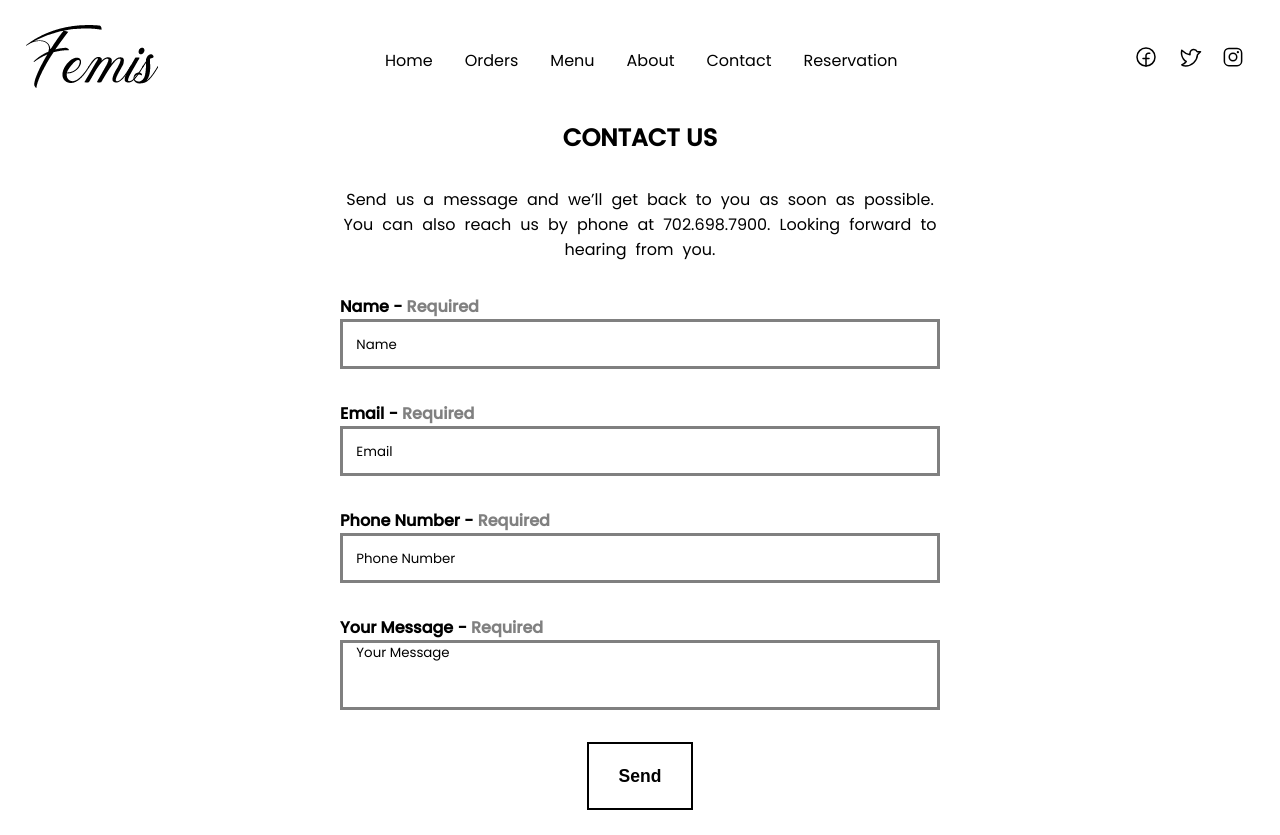
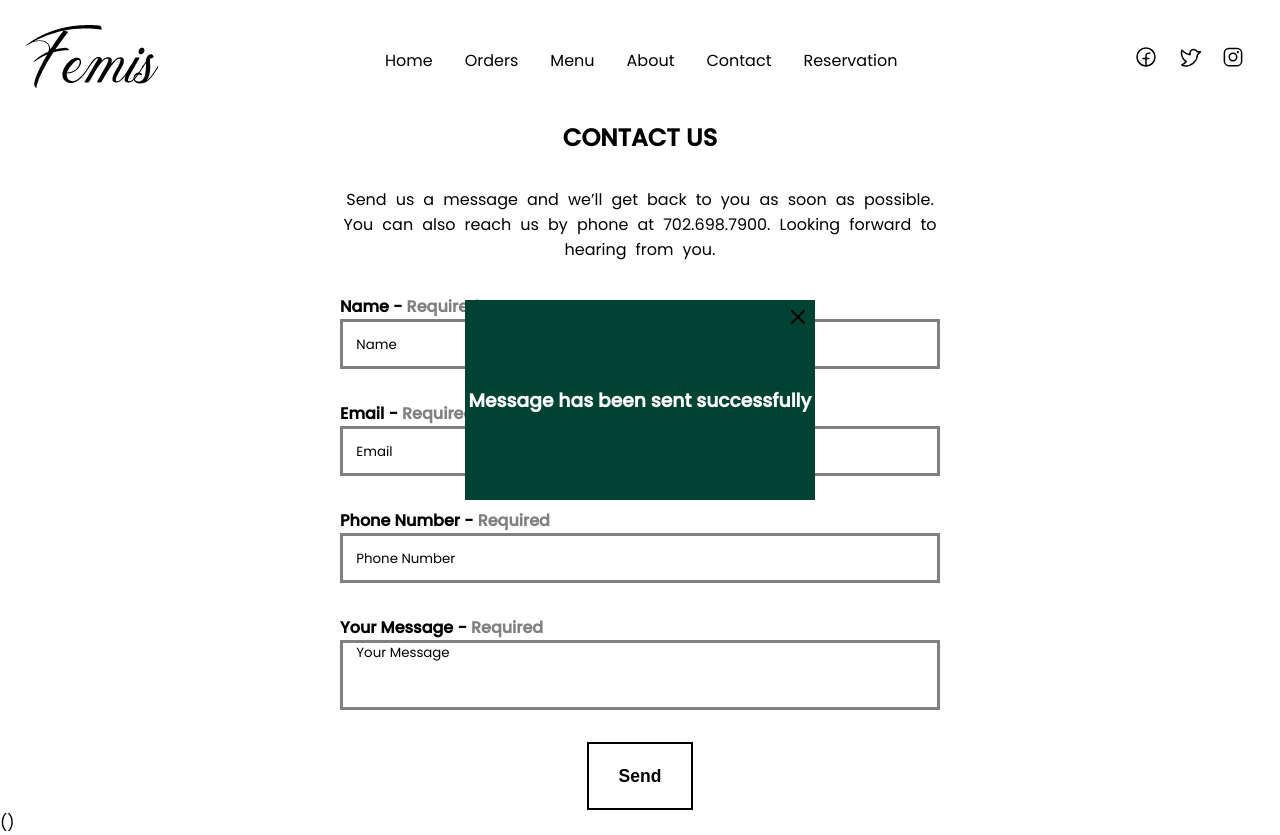
Before and after one commit to femiopebiyi/restaurant-site, a React (Vite) app: page /contact in a window 1280 px wide. Before the commit the page ends 810 px from the top, so only its background shows below. Built offline with nearby package versions, Linux system fonts and the light colour scheme; the HTML template or start-up script is replaced by a standard one; a web font is replaced by a local one.

Commit message:
message sent sucessfully

```diff
--- a/package.json
+++ b/package.json
@@ -11,6 +11,7 @@
   },
   "dependencies": {
     "@hookform/resolvers": "^3.3.4",
+    "firebase": "^10.8.0",
     "lucide-react": "^0.331.0",
     "phosphor-react": "^1.4.1",
     "react": "^18.2.0",
--- a/src/App.css
+++ b/src/App.css
@@ -352,6 +352,10 @@ header{
     color: #fff;
 }
 
+.success{
+    transition: opacity 500ms ease-in-out;
+}
+
 @media screen and (max-width: 675px) {
 
     header{
--- /dev/null
+++ b/src/firebase/firebase.ts
@@ -0,0 +1,22 @@
+import { initializeApp } from "firebase/app";
+
+import { getFirestore, collection } from "firebase/firestore";
+
+
+const firebaseConfig = {
+    apiKey: "AIzaSyDO_9GXEhepghqbvNrcVwxaamVsqwtw-hA",
+    authDomain: "restaurant-site-b67d9.firebaseapp.com",
+    projectId: "restaurant-site-b67d9",
+    storageBucket: "restaurant-site-b67d9.appspot.com",
+    messagingSenderId: "505535495881",
+    appId: "1:505535495881:web:fc43d46383028cc5b2d718"
+};
+
+// initialize firebase
+initializeApp(firebaseConfig)
+
+// init firestore
+
+const database = getFirestore()
+
+export const colRef = collection(database, "details")
--- a/src/pages/Contact/Contact.tsx
+++ b/src/pages/Contact/Contact.tsx
@@ -1,6 +1,10 @@
 import { useForm } from "react-hook-form";
 import * as yup from "yup"
 import {yupResolver} from "@hookform/resolvers/yup"
+import { addDoc } from "firebase/firestore";
+import { colRef } from "../../firebase/firebase";
+import { useState } from "react";
+import { XIcon } from "lucide-react";
 
 type FormData = {
     name: string;
@@ -10,6 +14,9 @@ type FormData = {
 }
 
 const Contact = () => {
+
+    const [sendState, setSendState] = useState("Send")
+    const [showSuccessMessage, setShowSuccessMessage] = useState(true);
 
 
     const schema = yup.object().shape({
@@ -23,10 +30,20 @@ const Contact = () => {
         resolver: yupResolver(schema)
     })
 
-    function onCreatePost(data: FormData){
-        console.log(data)
+    async function onCreatePost(data: FormData){
+        setSendState("Sending..")
+        addDoc(colRef, {
+            name: data.name,
+            email: data.email,
+            number: data.number,
+            message: data.message
+        }).then(()=>{
+            reset()
+            setSendState("Send")
+            setShowSuccessMessage(true)
+        })
 
-        reset()
+
     }
 
   return (
@@ -60,12 +77,35 @@ const Contact = () => {
                 <p className="error" style={{color: "red"}}>{errors.message?.message}</p>
             </div>
 
-            <button>Send</button>
+            <button>{sendState}</button>
         </form>
     </div>
+(
+                <div className="success" style={{
+                    position: "absolute",
+                    top: "50%",
+                    left: "50%",
+                    transform: "translate(-50%, -50%)",
+                    backgroundColor: "#004332",
+                    height: "200px",
+                    display: "flex",
+                    alignItems: "center",
+                    justifyContent: "center",
+                    maxWidth: "500px",
+                    width: "350px",
+                    opacity: showSuccessMessage ? 1 : 0
+                }}>
+                    <h3 style={{textAlign: "center", color: "white"}}>Message has been sent successfully</h3>
+                    <XIcon className="cancelmessage" style={{
+                        position: "absolute",
+                        top: "5px",
+                        right: "5px"
+                    }} onClick={()=>{setShowSuccessMessage(prev => !prev)}}/>
+                </div>
+            )
     </section>
   )
 }
 
-<p className="error"></p>
+
 export default Contact
```
Also changed, not shown: 1 other file (tests, documents, lock files or other folders).
